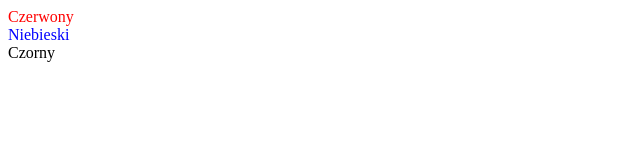
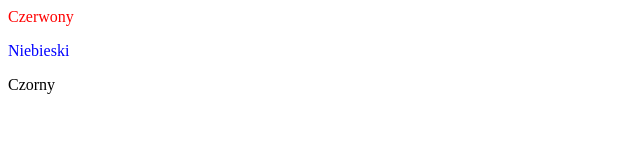
Before and after one commit to MateuszP-TI/Stylesheet-head-znaczniki, a plain HTML site: page index.html in a window 1280 px wide. Shown: the whole page, without its empty margins (0-640 px from the left). Drawn offline with Linux system fonts and the light colour scheme.

Commit message:
Update index.html

```diff
--- a/index.html
+++ b/index.html
@@ -16,13 +16,13 @@
 <body>
 
 
-    <div style="color: red;">Czerwony</div>
+    <p style="color: red;">Czerwony</p>
 
 
-    <div class="cos1">Niebieski</div>
+    <p class="cos1">Niebieski</p>
 
 
-    <div class="cos2">Czorny</div>
+    <p class="cos2">Czorny</p>
 
 </body>
 </html>
```
